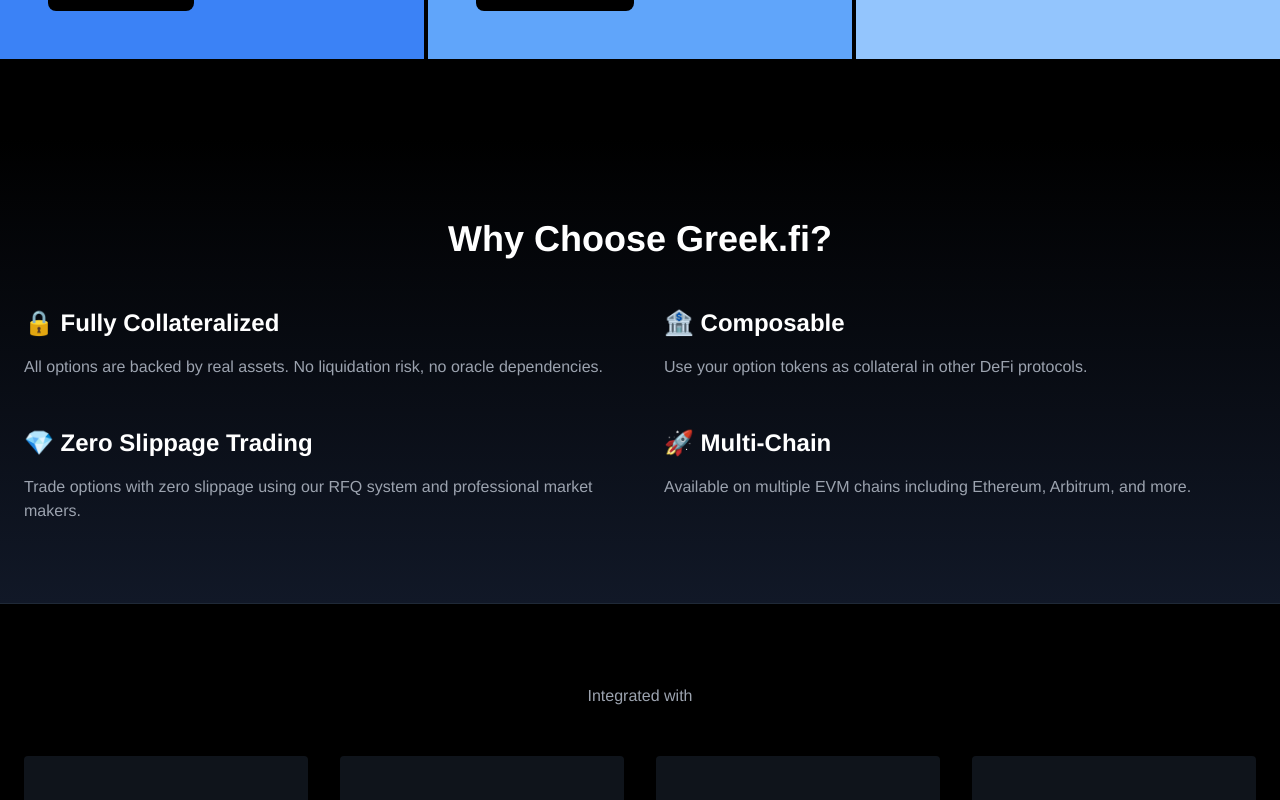
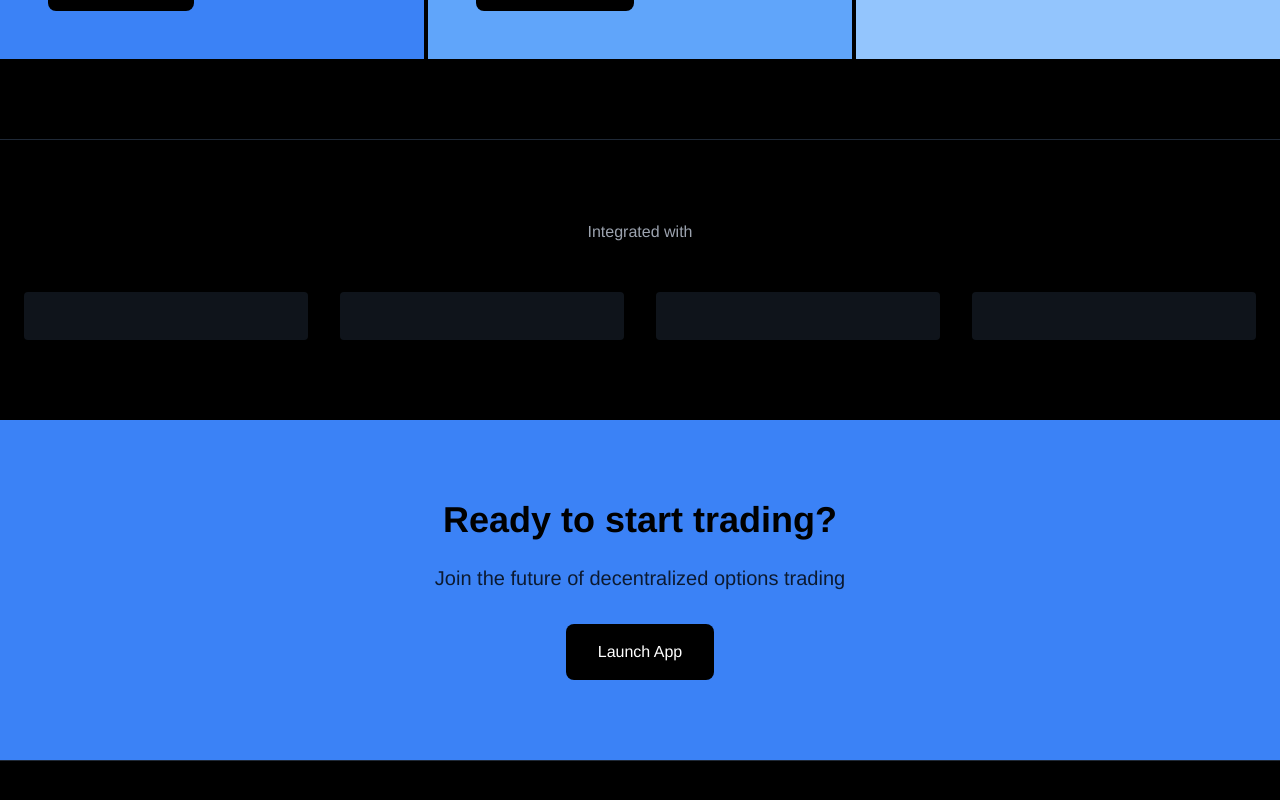
Before and after one commit to greekfi/frontpage, a React (Vite) app: page / in a window 1280 px wide. Shown: the part 2140-2940 px from the top of the page. Built offline with nearby package versions, Linux system fonts and the light colour scheme.

Commit message:
fix: remove dupe features section

```diff
--- a/src/App.tsx
+++ b/src/App.tsx
@@ -59,7 +59,7 @@
       <section className="py-16 px-6 border-y border-gray-800">
         <div className="max-w-7xl mx-auto">
           <h2 className="text-4xl font-bold text-white mb-12 text-center">
-            Collateral based options
+            Why Choose Greek.fi?
           </h2>
 
           <div className="grid grid-cols-1 md:grid-cols-3 gap-8">
@@ -163,51 +163,6 @@
         </div>
       </section>
 
-      {/* Features Section */}
-      <section className="py-20 px-6 bg-gradient-to-b from-black to-gray-900">
-        <div className="max-w-7xl mx-auto">
-          <h2 className="text-4xl font-bold text-white mb-12 text-center">Why Choose Greek.fi?</h2>
-          <div className="grid grid-cols-1 md:grid-cols-2 gap-12">
-            <div className="space-y-12">
-              <div>
-                <h3 className="text-2xl font-bold text-white mb-4">
-                  🔒 Fully Collateralized
-                </h3>
-                <p className="text-gray-400">
-                  All options are backed by real assets. No liquidation risk, no oracle dependencies.
-                </p>
-              </div>
-              <div>
-                <h3 className="text-2xl font-bold text-white mb-4">
-                  💎 Zero Slippage Trading
-                </h3>
-                <p className="text-gray-400">
-                  Trade options with zero slippage using our RFQ system and professional market makers.
-                </p>
-              </div>
-            </div>
-            <div className="space-y-12">
-              <div>
-                <h3 className="text-2xl font-bold text-white mb-4">
-                  🏦 Composable
-                </h3>
-                <p className="text-gray-400">
-                  Use your option tokens as collateral in other DeFi protocols.
-                </p>
-              </div>
-              <div>
-                <h3 className="text-2xl font-bold text-white mb-4">
-                  🚀 Multi-Chain
-                </h3>
-                <p className="text-gray-400">
-                  Available on multiple EVM chains including Ethereum, Arbitrum, and more.
-                </p>
-              </div>
-            </div>
-          </div>
-        </div>
-      </section>
-
       {/* Integration Partners */}
       <section className="py-20 px-6 border-t border-gray-800">
         <div className="max-w-7xl mx-auto">
```
